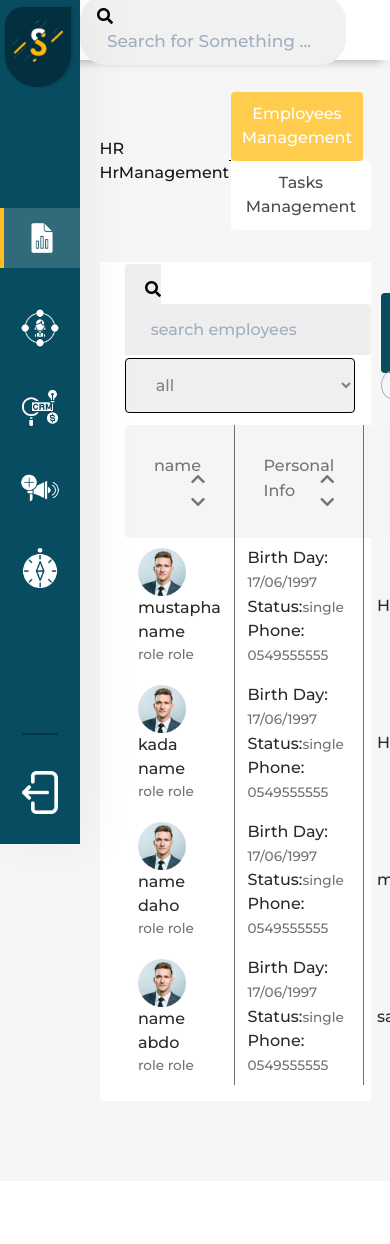
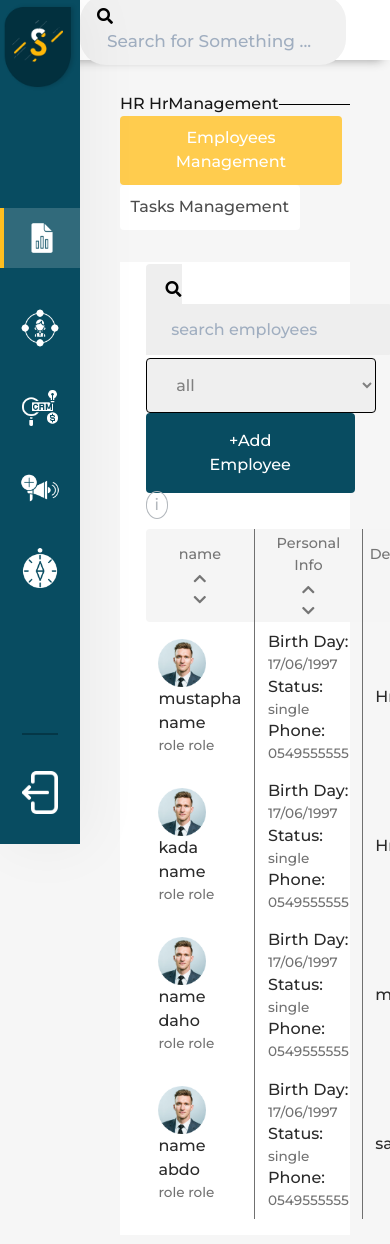
Before and after one commit to oussamabng/safariatComAdmin, a React (Create React App) app: page /hr in a window 390 px wide. Shown: the top 1244 px of the page. Before the commit the page ends 1181 px from the top, so only its background shows below. Built offline with nearby package versions, Linux system fonts and the light colour scheme.

Commit message:
fixed responsive

```diff
--- a/src/scenes/HrManagement/HrManagement.jsx
+++ b/src/scenes/HrManagement/HrManagement.jsx
@@ -107,8 +107,8 @@ export default class HrManagement extends Component {
 
     this.setState({ filteredEmployees });
   }
+
   // Tasks functions
-
   changeSearchedTasks(task) {
     this.setState(
       { searchedTask: task },
@@ -191,19 +191,18 @@ export default class HrManagement extends Component {
   renderTable() {
     const view = this.state.isEmployeesView ? "employees" : "tasks";
 
-    const filteredEmployees =
-      this.state.filteredEmployees && view === "employees"
-        ? this.state.filteredEmployees
-        : this.state.initialEmployees;
+    const filteredEmployees = this.state.filteredEmployees
+      ? this.state.filteredEmployees
+      : this.state.initialEmployees;
 
-    const filteredTasks =
-      this.state.filteredTasks && view === "tasks"
-        ? this.state.filteredTasks
-        : this.state.initialTasks;
+    const filteredTasks = this.state.filteredTasks
+      ? this.state.filteredTasks
+      : this.state.initialTasks;
 
-    if (filteredEmployees) {
+    if (filteredEmployees && view === "employees") {
       return <HrTable employees={filteredEmployees} />;
-    } else if (filteredTasks) {
+    } else if (filteredTasks && view === "tasks") {
+      console.log("work");
       return <HrTable tasks={filteredTasks} />;
     } else {
       return null;
@@ -258,18 +257,19 @@ const Container = styled.div`
     padding-bottom: 5rem;
   }
   .hrManagement {
-    width: 90%;
+    width: 100%;
     // padding: 1rem 1.6rem;
     margin: 0 auto;
-    padding-left: 80px;
+    padding: 0 40px 0 120px;
   }
 
   .hrManagement__top {
     margin-top: 2rem;
     // padding: 0 1.6rem;
     display: flex;
-    justify-content: space-between;
+    justify-content: flex-start;
     align-items: center;
+    flex-wrap: wrap;
   }
 
   .hrManagement__top__title {
@@ -283,7 +283,9 @@ const Container = styled.div`
     border: 0;
     color: #000;
     height: 1px;
-    width: 47%;
+    flex-shrink: 1.5;
+    flex-grow: 2;
+    flex-basis: auto;
   }
 
   .hrManagement__top__button {
--- a/src/scenes/HrManagement/components/HrTable.jsx
+++ b/src/scenes/HrManagement/components/HrTable.jsx
@@ -188,11 +188,12 @@ const Container = styled.div`
     color: #757575;
     padding: 1rem 1.8rem;
     background-color: #f5f5f5;
-    fonts-size: 0.93rem;
+    font-size: 0.9rem;
     font-weight: normal;
     border-right: solid 0.5px #707070;
     // width: 20%;
     vertical-align: middle;
+    text-align: center;
   }
 
   .th__title {
@@ -200,8 +201,34 @@ const Container = styled.div`
   }
 
   .arrows {
-    vertical-align: middle;
+    vertical-align: bottom;
     float: right;
+    // margin-left: 2rem;
+  }
+
+  @media only screen and (max-width: 1200px) {
+    .td {
+      font-size: 0.8rem;
+    }
+  }
+
+  @media only screen and (max-width: 1100px) {
+    .th {
+      padding: 0.25rem 0.45rem;
+    }
+
+    .th__title {
+      display: block;
+    }
+
+    .arrows {
+      margin-top: 0.4rem;
+      float: none;
+    }
+
+    .td {
+      font-size: 0.6rem;
+    }
   }
 
   .clearfix::after {
--- a/src/scenes/HrManagement/components/TableActions.jsx
+++ b/src/scenes/HrManagement/components/TableActions.jsx
@@ -89,6 +89,7 @@ const Container = styled.div`
   align-items: center;
 
   justify-content: space-between;
+  flex-wrap: wrap;
 
   .search {
     min-width: 14.4rem;
--- a/src/scenes/ToursAndProducts/ToursAndProducts.jsx
+++ b/src/scenes/ToursAndProducts/ToursAndProducts.jsx
@@ -192,18 +192,19 @@ const Container = styled.div`
   }
 
   .toursAndProducts {
-    width: 90%;
+    width: 100%;
     // padding: 1rem 1.6rem;
     margin: 0 auto;
-    padding-left: 80px;
+    padding: 0 40px 0 120px;
   }
 
   .toursAndProducts__top {
     margin-top: 2rem;
     // padding: 0 1.6rem;
     display: flex;
-    justify-content: space-between;
+    justify-content: flex-start;
     align-items: center;
+    flex-wrap: wrap;
   }
 
   .toursAndProducts__top__title {
@@ -217,7 +218,9 @@ const Container = styled.div`
     border: 0;
     color: #000;
     height: 1px;
-    width: 40%;
+    flex-shrink: 1.5;
+    flex-grow: 2;
+    flex-basis: auto;
   }
 
   .toursAndProducts__top__button {
--- a/src/scenes/ToursAndProducts/components/Modal.jsx
+++ b/src/scenes/ToursAndProducts/components/Modal.jsx
@@ -197,6 +197,7 @@ const Container = styled.div`
 
 
   .modal-main {
+    margin:0 auto;
       background-color:white;
     position: fixed;
     background: white;
@@ -208,6 +209,7 @@ const Container = styled.div`
     height:80vh;
     overflow:auto;
     margin-top:2rem;
+
   }
 
   /// main styling
@@ -241,14 +243,14 @@ const Container = styled.div`
   // Top -----------------------------------------------------------------------------
   .top {
       display:flex;
-      justify:content:center;
+      justify-content:center;
       align-items:center;
-
+      margin:0 2rem;
   }
   // text -------------
   .details__text {
       flex-basis:30rem;
-
+      margin-right:2rem;
   }
 
   .details__buttons{
@@ -277,7 +279,6 @@ const Container = styled.div`
   .details__info{
     background-color:#F6F6F6;
     margin-top:15px;
-    margin-left:5rem;
   }
 
   .details__info__row {
```
